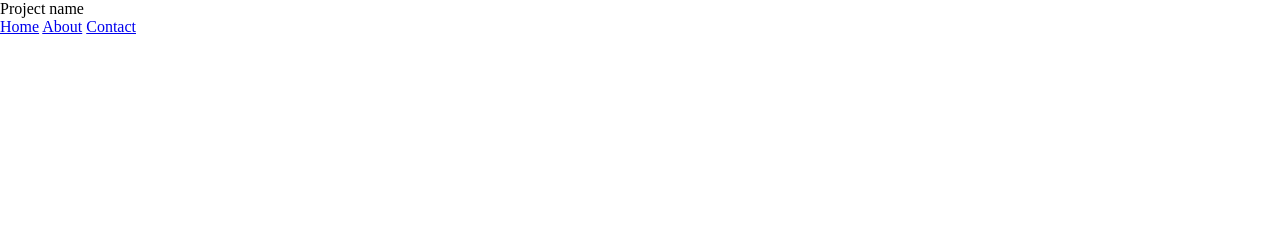
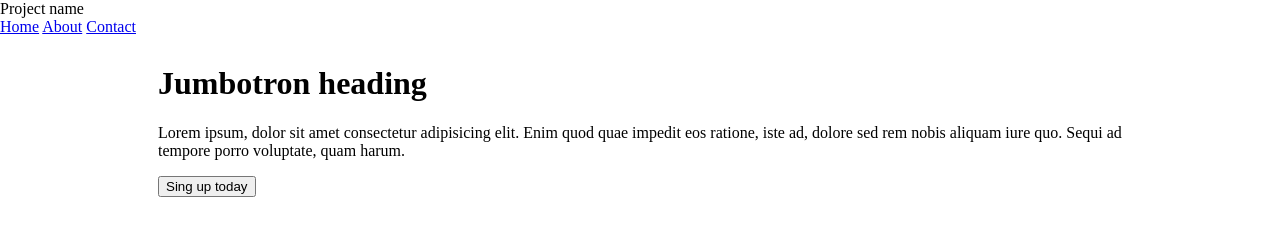
Before and after one commit to EdaToktogulova/aaa, a plain HTML site: page index.html in a window 1280 px wide. Drawn offline with Linux system fonts and the light colour scheme.

Commit message:
add tag header

```diff
--- a/index.html
+++ b/index.html
@@ -1,5 +1,6 @@
 <!DOCTYPE html>
 <html lang="en">
+
 <head>
     <meta charset="UTF-8">
     <meta http-equiv="X-UA-Compatible" content="IE=edge">
@@ -7,12 +8,24 @@
     <title>Document</title>
     <link rel="stylesheet" href="./style.css">
 </head>
+
 <body>
 
+    <nav>
     <aside>Project name</aside>
     <a href="#">Home</a>
     <a href="#">About</a>
     <a href="#">Contact</a>
+    </nav>
+
+    <header class="container">
+        <h1>Jumbotron heading</h1>
+        <p>Lorem ipsum, dolor sit amet consectetur adipisicing elit. Enim quod quae impedit eos ratione, iste ad, dolore sed
+        rem nobis aliquam iure quo. Sequi ad tempore porro voluptate, quam harum.</p>
+
+        <button>Sing up today</button>
+    </header>
 
 </body>
+
 </html>
```
